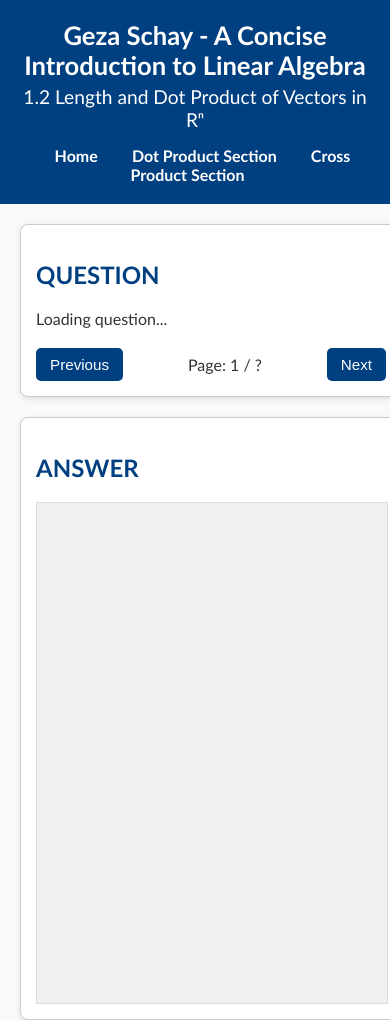
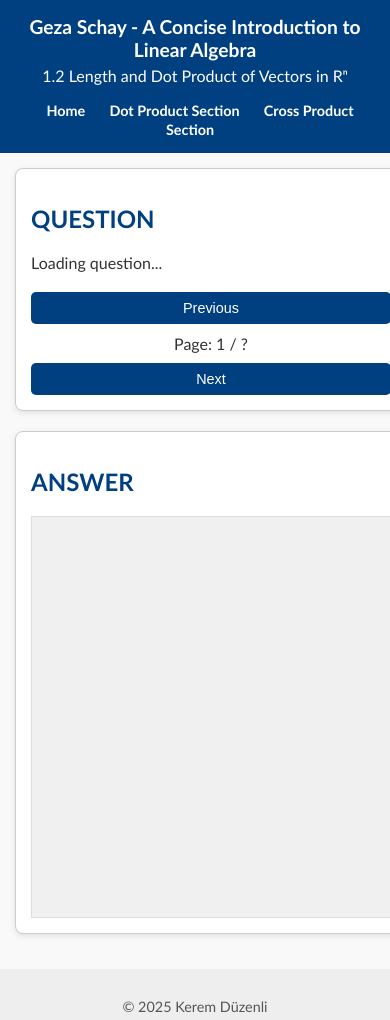
Before and after one commit to KeremDUZENLI/web-topicsingeometry, a plain HTML site: page dot_product.html in a window 390 px wide. Shown: the top 1020 px of the page. Drawn offline with nearby package versions, Linux system fonts and the light colour scheme; some packages are replaced by stand-ins of ours; a script that the page names is missing.

Commit message:
feat: responsive design

```diff
--- a/css/styles.css
+++ b/css/styles.css
@@ -27,6 +27,7 @@ header h2 {
 
 .navbar {
     margin-top: 10px;
+    text-align: center;
 }
 
 .navbar a {
@@ -44,6 +45,7 @@ main {
     padding: 20px;
 }
 
+/* Two-Column Layout */
 .content {
     display: flex;
     flex-direction: row;
@@ -70,11 +72,14 @@ main {
     color: #0066cc;
 }
 
+/* Question Controls */
 .question-controls {
     display: flex;
-    justify-content: space-between;
+    justify-content: center; /* Center all controls horizontally */
     align-items: center;
+    gap: 20px; /* Equal spacing between elements */
     margin-top: 20px;
+    height: 50px;  /* Fixed height so they stay in the same spot */
 }
 
 .question-controls button {
@@ -84,11 +89,17 @@ main {
     padding: 8px 14px;
     border-radius: 5px;
     cursor: pointer;
-    font-size: 0.95em;
+    font-size: 1em;
+    width: 100px;
 }
 
 .question-controls button:hover {
     background-color: #0066cc;
+}
+
+.question-controls span {
+    font-size: 1em;
+    text-align: center;
 }
 
 /* Answer Pane / PDF Viewer */
@@ -124,16 +135,56 @@ footer {
 }
 
 /* Responsive Design */
-@media (max-width: 960px) {
+/* For tablets (max-width: 768px) */
+@media (max-width: 768px) {
     .content {
         flex-direction: column;
     }
-
     .question-pane, .answer-pane {
         width: 100%;
     }
-
     #pdf-viewer {
         height: 500px;
     }
+    header h1 {
+        font-size: 1.4em;
+    }
+    header h2 {
+        font-size: 1.1em;
+    }
+    .question-controls button {
+        width: 90px;
+        font-size: 0.9em;
+    }
 }
+
+/* For phones (max-width: 480px) */
+@media (max-width: 480px) {
+    header {
+        padding: 15px;
+    }
+    header h1 {
+        font-size: 1.2em;
+    }
+    header h2 {
+        font-size: 1em;
+    }
+    .navbar a {
+        margin: 0 10px;
+        font-size: 0.9em;
+    }
+    main {
+        padding: 15px;
+    }
+    .question-controls {
+        flex-direction: column;
+        gap: 10px;
+        height: auto;
+    }
+    .question-controls button {
+        width: 100%;
+    }
+    #pdf-viewer {
+        height: 400px;
+    }
+}
```
